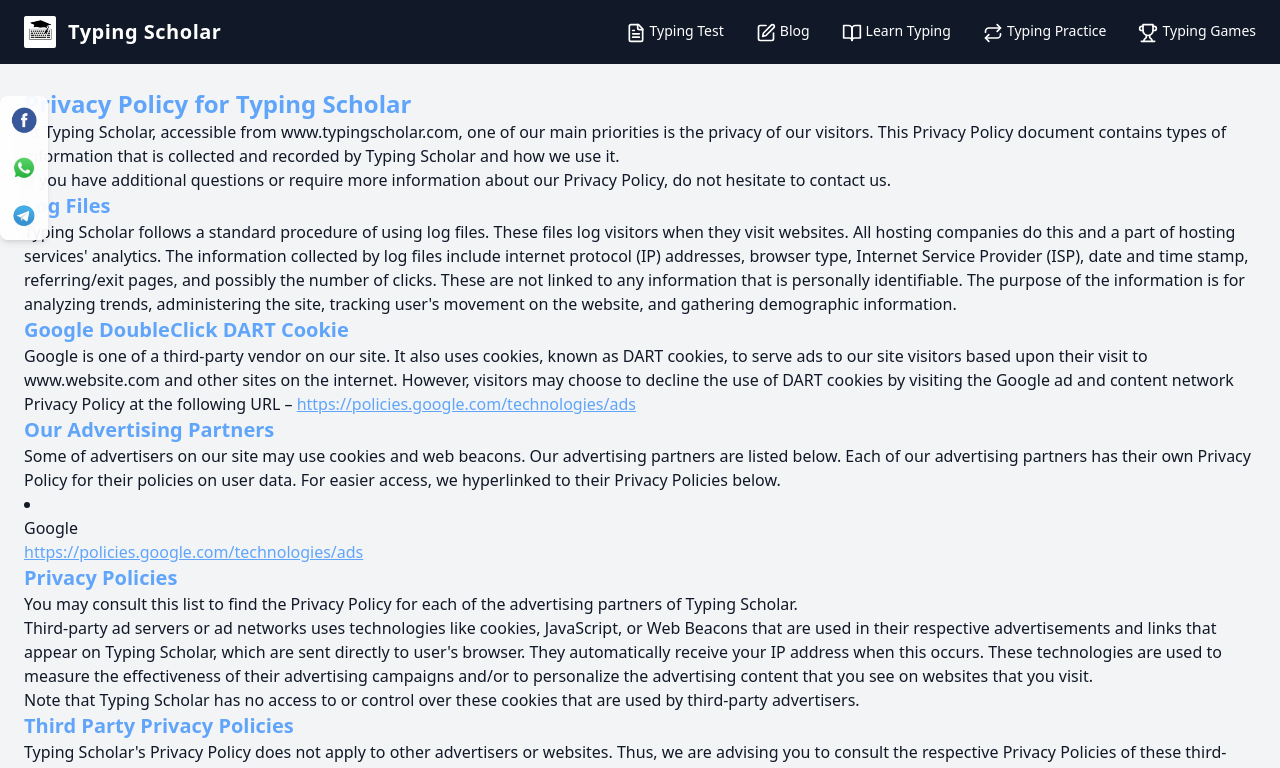
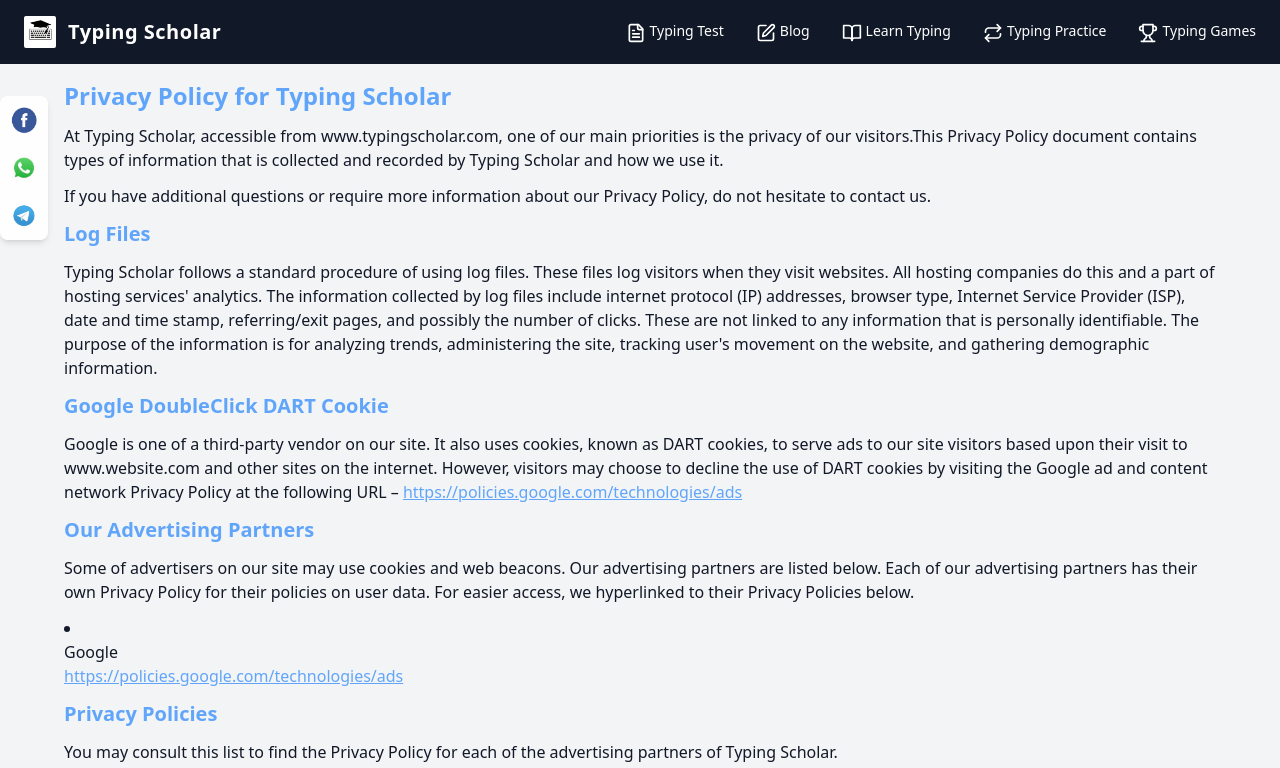
Before and after one commit to saisundargatti/typing_scholar, a React (Vite) app: page /privacy-policy in a window 1280 px wide. Shown: the top 768 px of the page. Built offline with nearby package versions, Linux system fonts and the light colour scheme.

Commit message:
Updated privacy policy

```diff
--- a/src/components/privacypolicy.tsx
+++ b/src/components/privacypolicy.tsx
@@ -1,13 +1,13 @@
 const PrivacyPolicy: React.FC = () => {
   return (
     <div>
-      <div className="font-sans bg-gray-100 p-6 text-gray-900 ">
+      <div className="font-sans bg-gray-100 px-16 py-4 text-gray-900 space-y-3">
         <h1 className="text-blue-400 text-2xl font-bold">
           Privacy Policy for Typing Scholar
         </h1>
         <p>
           At Typing Scholar, accessible from www.typingscholar.com, one of our
-          main priorities is the privacy of our visitors. This Privacy Policy
+          main priorities is the privacy of our visitors.This Privacy Policy
           document contains types of information that is collected and recorded
           by Typing Scholar and how we use it.
         </p>
```
